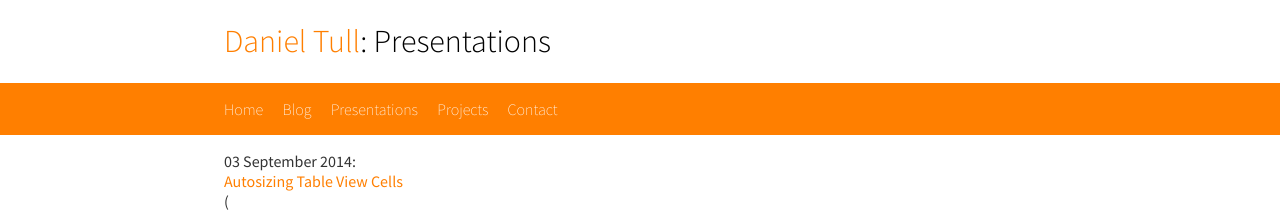
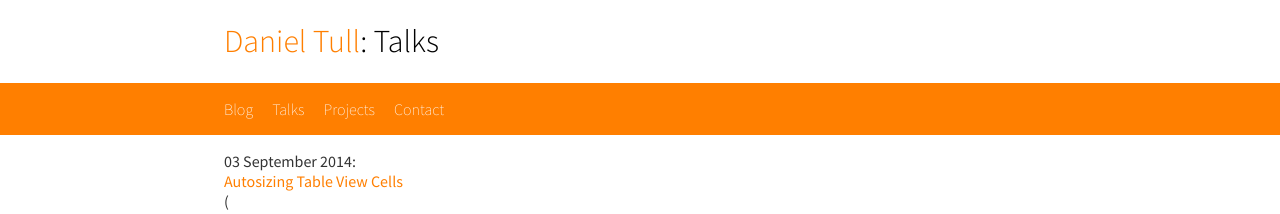
Before and after one commit to danielctull/danielctull.github.com, a Jekyll site: the page beta/presentations.html, which Jekyll copies as it is, in a window 1280 px wide. Shown: the top 214 px of the page. Built offline with Jekyll 4.4.1, drawn with Linux system fonts in a browser that asks for light colours.

Commit message:
Update beta style

```diff
--- a/beta/contact.html
+++ b/beta/contact.html
@@ -10,14 +10,13 @@
 	</head>
 	<body>
 		<div class="header page">
-			<h1>Daniel Tull<span class="highlight">: Contact</span></h1>
+            <h1><a href="home.html">Daniel Tull</a>: Contact</h1>
 		</div>
 		<div class="menu">
 			<div class="page">
 				<ul>
-					<li><a href="home.html">Home</a></li>
 					<li><a href="blog.html">Blog</a></li>
-					<li><a href="presentations.html">Presentations</a></li>
+					<li><a href="presentations.html">Talks</a></li>
 					<li><a href="projects.html">Projects</a></li>
 					<li><a href="contact.html">Contact</a></li>
 				</ul>
--- a/beta/home.html
+++ b/beta/home.html
@@ -18,9 +18,8 @@
 		<div class="menu">
 			<div class="page">
 				<ul>
-					<li><a href="home.html">Home</a></li>
 					<li><a href="blog.html">Blog</a></li>
-					<li><a href="presentations.html">Presentations</a></li>
+					<li><a href="presentations.html">Talks</a></li>
 					<li><a href="projects.html">Projects</a></li>
 					<li><a href="contact.html">Contact</a></li>
 				</ul>
--- a/beta/index.html
+++ b/beta/index.html
@@ -12,16 +12,14 @@
 	</head>
 	<body>
 		<div class="header page">
-			<h1>
-				Daniel Tull
-			</h1>
+            <h1><a href="home.html">Daniel Tull</a>: Blog</h1>
 		</div>
 		<div class="menu">
 			<div class="page">
 				<ul>
-					<li><a href="home.html">Home</a></li>
 					<li><a href="blog.html">Blog</a></li>
 					<li><a href="home.html">Projects</a></li>
+                    <li><a href="presentations.html">Talks</a></li>
 					<li><a href="contact.html">Contact</a></li>
 				</ul>
 			</div>
--- a/beta/presentations.html
+++ b/beta/presentations.html
@@ -1,9 +1,7 @@
 <!DOCTYPE html PUBLIC "-//W3C//DTD HTML 4.01//EN">
 <html>
     <head>
-        <title>
-            Daniel Tull: Presentations
-        </title>
+        <title>Daniel Tull: Talks</title>
         <meta name="description" content="Issues is an iOS app for viewing and creating GitHub and Bitbucket issues.">
         <meta name="author" content="Daniel Tull">
         <meta name="keywords" content="github,bitbucket,issue,bug,task,ticket,project,management,tracker,1password,ios">
@@ -14,15 +12,14 @@
     <body>
         <div class="header page">
             <h1>
-                Daniel Tull<span class="highlight">: Presentations</span>
+                <h1><a href="home.html">Daniel Tull</a>: Talks</h1>
             </h1>
         </div>
 		<div class="menu">
 			<div class="page">
 				<ul>
-					<li><a href="home.html">Home</a></li>
 					<li><a href="blog.html">Blog</a></li>
-					<li><a href="presentations.html">Presentations</a></li>
+					<li><a href="presentations.html">Talks</a></li>
 					<li><a href="projects.html">Projects</a></li>
 					<li><a href="contact.html">Contact</a></li>
 				</ul>
--- a/beta/projects.html
+++ b/beta/projects.html
@@ -10,15 +10,14 @@
 	</head>
 	<body>
 		<div class="header page">
-			<h1>Daniel Tull<span class="highlight">: Projects</span></h1>
+            <h1><a href="home.html">Daniel Tull</a>: Projects</h1>
 		</div>
 
 		<div class="menu">
 			<div class="page">
 				<ul>
-					<li><a href="home.html">Home</a></li>
 					<li><a href="blog.html">Blog</a></li>
-					<li><a href="presentations.html">Presentations</a></li>
+					<li><a href="presentations.html">Talks</a></li>
 					<li><a href="projects.html">Projects</a></li>
 					<li><a href="contact.html">Contact</a></li>
 				</ul>
--- a/beta/style.css
+++ b/beta/style.css
@@ -7,10 +7,6 @@ html {
 
 .highlight {
     color: #FF7F00;
-}
-
-.header .highlight {
-    color: #000;
 }
 
 body {
@@ -23,12 +19,6 @@ a {
 }
 a:hover {
   text-decoration: underline;
-}
-
-#logo {
-	width: 100%;
-    max-width: 300pt;
-    max-height: 150pt;
 }
 
 /** CUSTOM BULLETS */
@@ -50,12 +40,11 @@ a:hover {
 }
 
 /** HEADER */
-div.header {
+.header {
 	padding: 0.5em;
-    color: #FF7F00;
 }
 
-div.header h1 {
+.header h1 {
 	font-weight: 300;
 }
 
```
Also changed, not shown: beta/blog.html (+2 -5 lines).
